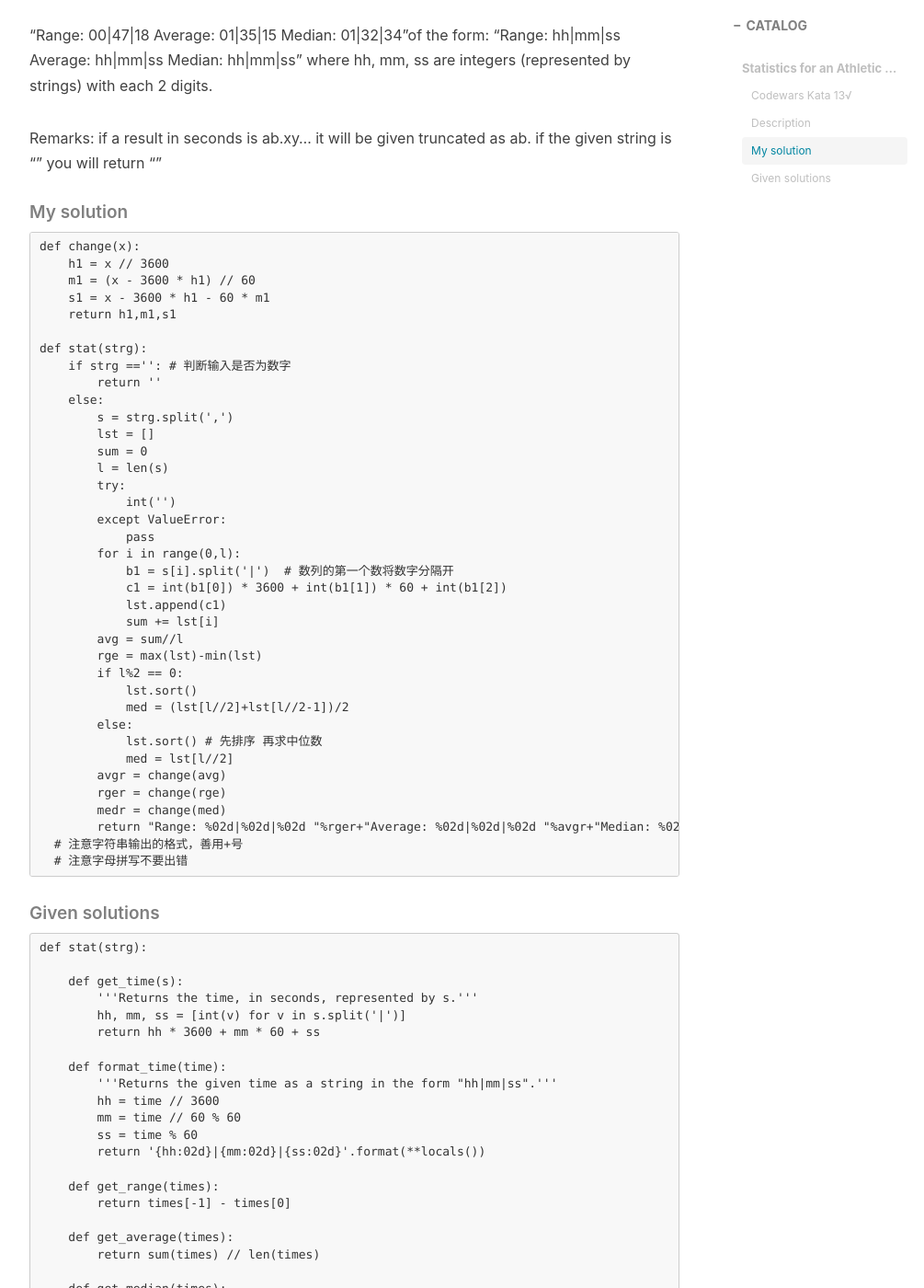
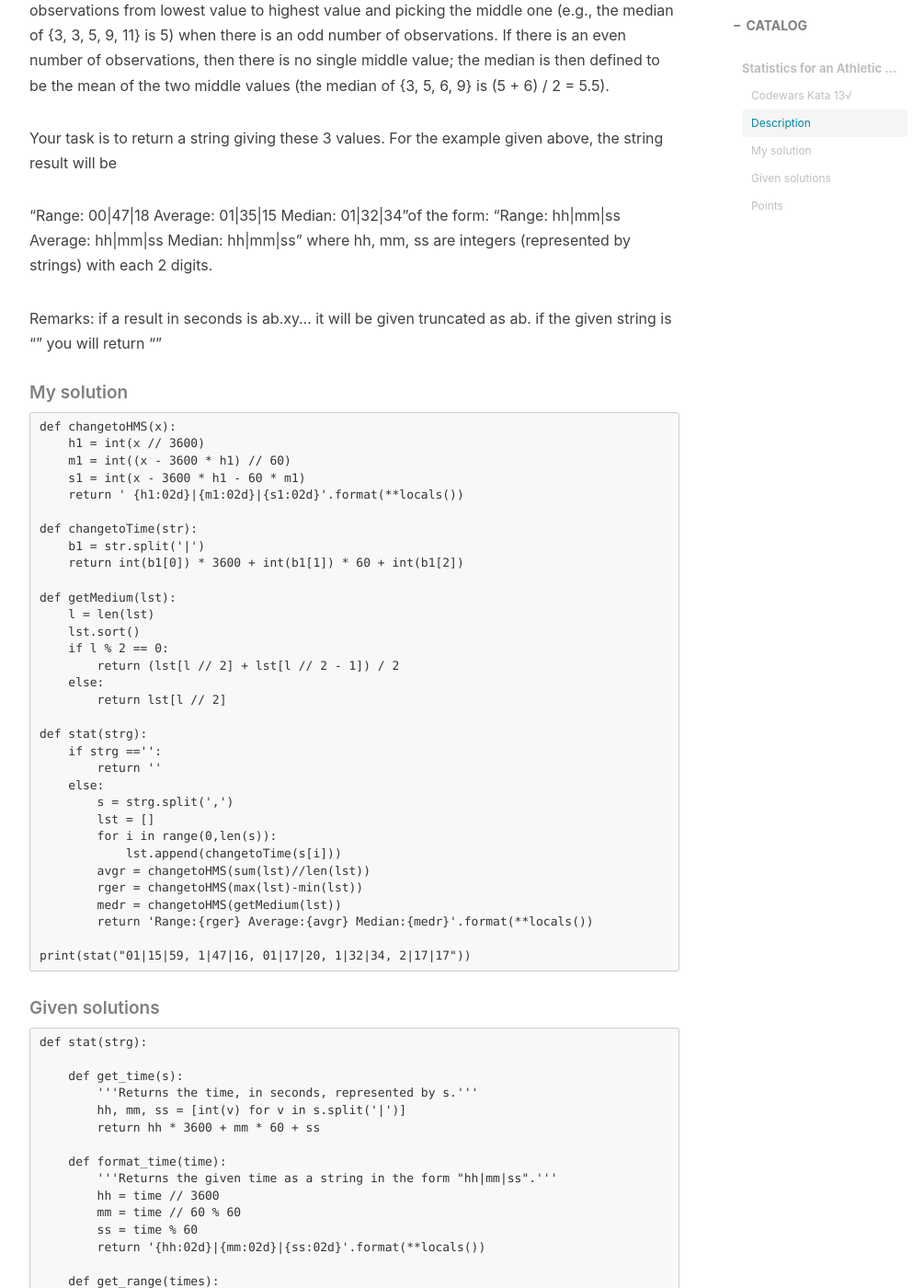
Before and after one commit to huiyanglu/huiyanglu.github.io, a Jekyll site: the page built from _posts/2018-09-21-Codewars-6kyu_stat_CAA.md, in a window 1280 px wide and 1400 px high, scrolled down 1601 px. Shown: the whole window at 92% size, without its empty margins (233-1238 px from the left). Built offline with Jekyll 4.4.1, drawn with Linux system fonts in a browser that asks for light colours; nearby versions of some CDN libraries; comment, search, counter and statistics services are not loaded; some of the changed text lies outside the part shown.

Commit message:
update 20180921_stat_CAA

```diff
--- a/_posts/2018-09-21-Codewars-stat_CAA.md
+++ b/_posts/2018-09-21-Codewars-6kyu_stat_CAA.md
@@ -13,6 +13,12 @@
 # Statistics for an Athletic Association
 #### Codewars Kata 13√
 ##### Description
+Link: [stat_CAA](https://www.codewars.com/kata/55b3425df71c1201a800009c)
+
+-简述：本题以时|分|秒的数字形式给定一系列长跑运动员的时间成绩，求出其范围、平均值和中位数。
+-思路：将数字形式转换为具体时间，求range average medium，然后再将他们转换为数字形式。
+-难点：1 format中数字的表达形式
+
 You are the "computer expert" of a local Athletic Association (C.A.A.). Many teams of runners come to compete. Each time you get a string of all race results of every team who has run. For example here is a string showing the individual results of a team of 5 runners:
 
 "01|15|59, 1|47|6, 01|17|20, 1|32|34, 2|3|17"
@@ -38,43 +44,38 @@
 if the given string is "" you will return ""
 
 ##### My solution
-    def change(x):
-        h1 = x // 3600
-        m1 = (x - 3600 * h1) // 60
-        s1 = x - 3600 * h1 - 60 * m1
-        return h1,m1,s1
+    def changetoHMS(x):
+        h1 = int(x // 3600)
+        m1 = int((x - 3600 * h1) // 60)
+        s1 = int(x - 3600 * h1 - 60 * m1)
+        return ' {h1:02d}|{m1:02d}|{s1:02d}'.format(**locals())
+
+    def changetoTime(str):
+        b1 = str.split('|')
+        return int(b1[0]) * 3600 + int(b1[1]) * 60 + int(b1[2])
+
+    def getMedium(lst):
+        l = len(lst)
+        lst.sort()
+        if l % 2 == 0:
+            return (lst[l // 2] + lst[l // 2 - 1]) / 2
+        else:
+            return lst[l // 2]
 
     def stat(strg):
-        if strg =='': # 判断输入是否为数字
+        if strg =='':
             return ''
         else:
             s = strg.split(',')
             lst = []
-            sum = 0
-            l = len(s)
-            try:
-                int('')
-            except ValueError:
-                pass
-            for i in range(0,l):
-                b1 = s[i].split('|')  # 数列的第一个数将数字分隔开
-                c1 = int(b1[0]) * 3600 + int(b1[1]) * 60 + int(b1[2])
-                lst.append(c1)
-                sum += lst[i]
-            avg = sum//l
-            rge = max(lst)-min(lst)
-            if l%2 == 0:
-                lst.sort()
-                med = (lst[l//2]+lst[l//2-1])/2
-            else:
-                lst.sort() # 先排序 再求中位数
-                med = lst[l//2]
-            avgr = change(avg)
-            rger = change(rge)
-            medr = change(med)
-            return "Range: %02d|%02d|%02d "%rger+"Average: %02d|%02d|%02d "%avgr+"Median: %02d|%02d|%02d"%medr
-      # 注意字符串输出的格式，善用+号
-      # 注意字母拼写不要出错
+            for i in range(0,len(s)):
+                lst.append(changetoTime(s[i]))
+            avgr = changetoHMS(sum(lst)//len(lst))
+            rger = changetoHMS(max(lst)-min(lst))
+            medr = changetoHMS(getMedium(lst))
+            return 'Range:{rger} Average:{avgr} Median:{medr}'.format(**locals())
+
+    print(stat("01|15|59, 1|47|16, 01|17|20, 1|32|34, 2|17|17"))
 
 ##### Given solutions
     def stat(strg):
@@ -110,3 +111,12 @@
         avg = format_time(get_average(times))
         mdn = format_time(get_median(times))
         return 'Range: {rng} Average: {avg} Median: {mdn}'.format(**locals())
+
+##### Points
+1 报错 ValueError: Unknown format code 'd' for object of type 'float'
+加入format中的参数不是整数，float无法用d表示。
+
+2 format()函数讲解：[format()](http://www.runoob.com/python/att-string-format.html)
+
+3 运行时出现以下错误：TypeError: 'int' object is not callable
+报错处前面定义了一个与函数同名的变量，后期再遇到该函数时，则会报错。将变量改名即可。
```
Also changed, not shown: 1 other file.
